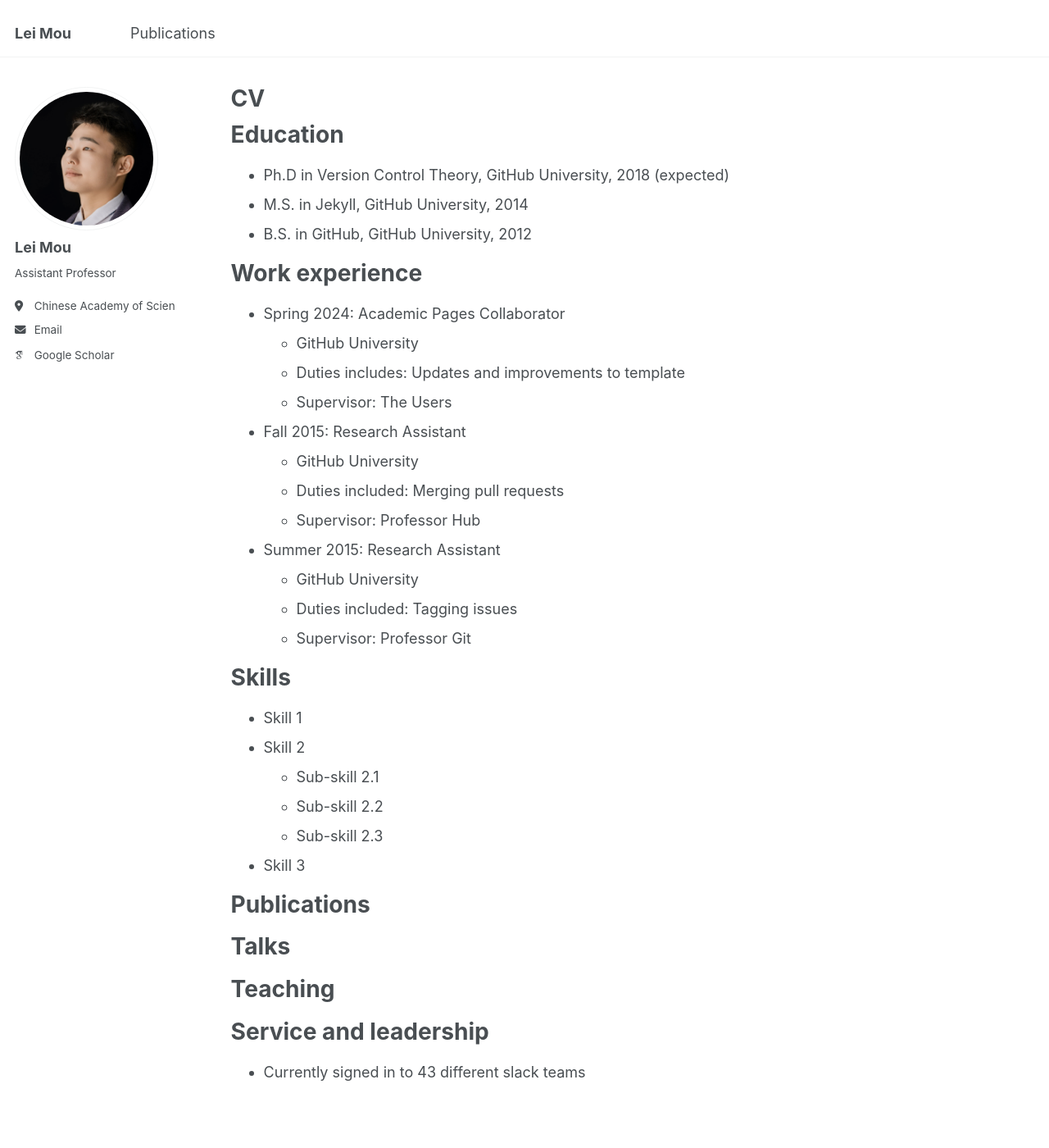
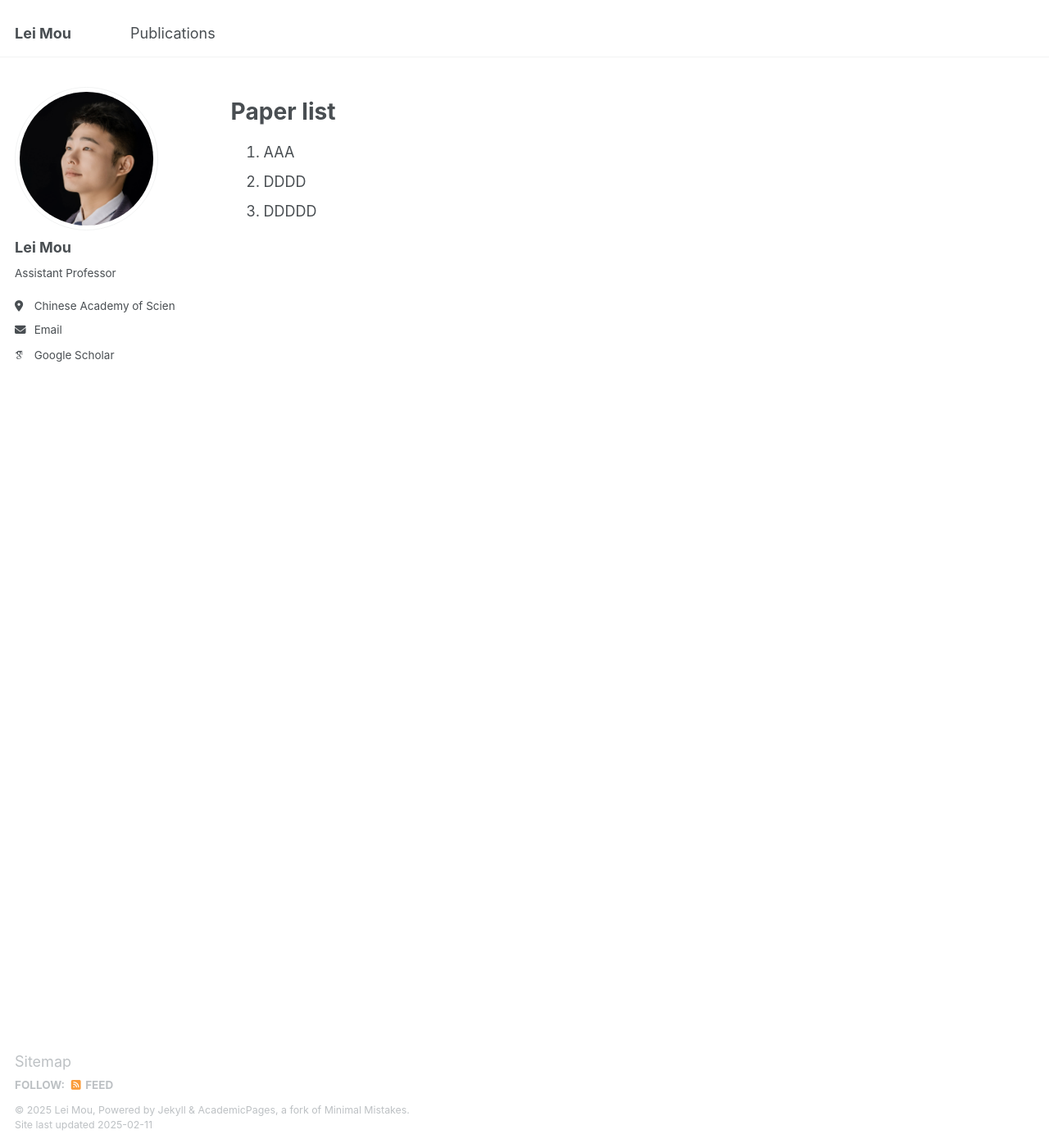
Before and after one commit to iBrain-007/iBrain-007.github.io, a Jekyll site: the page built from _pages/publications.md, in a window 1280 px wide and 1400 px high. Shown: the whole window at 82% size. Built offline with Jekyll 4.4.1, drawn with Linux system fonts in a browser that asks for light colours; some web fonts are replaced.

Commit message:
Update publications.md

```diff
--- a/_pages/publications.md
+++ b/_pages/publications.md
@@ -1,64 +1,21 @@
 ---
 layout: archive
-title: "CV"
-permalink: /cv/
+permalink: /publications/
 author_profile: true
-redirect_from:
-  - /resume
 ---
+
+{% if author.googlescholar %}
+  You can also find my articles on <u><a href="{{author.googlescholar}}">my Google Scholar profile</a>.</u>
+{% endif %}
 
 {% include base_path %}
 
-Education
-======
-* Ph.D in Version Control Theory, GitHub University, 2018 (expected)
-* M.S. in Jekyll, GitHub University, 2014
-* B.S. in GitHub, GitHub University, 2012
+{% for post in site.publications reversed %}
+  {% include archive-single.html %}
+{% endfor %}
 
-Work experience
-======
-* Spring 2024: Academic Pages Collaborator
-  * GitHub University
-  * Duties includes: Updates and improvements to template
-  * Supervisor: The Users
+# Paper list
 
-* Fall 2015: Research Assistant
-  * GitHub University
-  * Duties included: Merging pull requests
-  * Supervisor: Professor Hub
-
-* Summer 2015: Research Assistant
-  * GitHub University
-  * Duties included: Tagging issues
-  * Supervisor: Professor Git
-
-Skills
-======
-* Skill 1
-* Skill 2
-  * Sub-skill 2.1
-  * Sub-skill 2.2
-  * Sub-skill 2.3
-* Skill 3
-
-Publications
-======
-  <ul>{% for post in site.publications reversed %}
-    {% include archive-single-cv.html %}
-  {% endfor %}</ul>
-
-Talks
-======
-  <ul>{% for post in site.talks reversed %}
-    {% include archive-single-talk-cv.html  %}
-  {% endfor %}</ul>
-
-Teaching
-======
-  <ul>{% for post in site.teaching reversed %}
-    {% include archive-single-cv.html %}
-  {% endfor %}</ul>
-
-Service and leadership
-======
-* Currently signed in to 43 different slack teams
+1. AAA
+2. DDDD
+3. DDDDD
```
